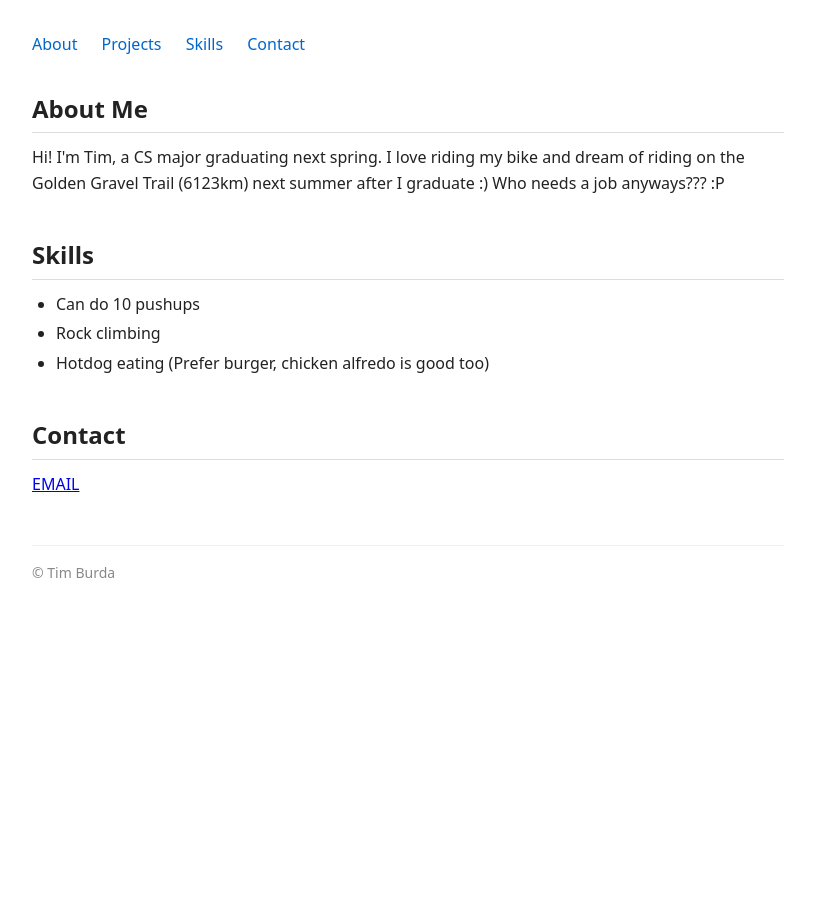
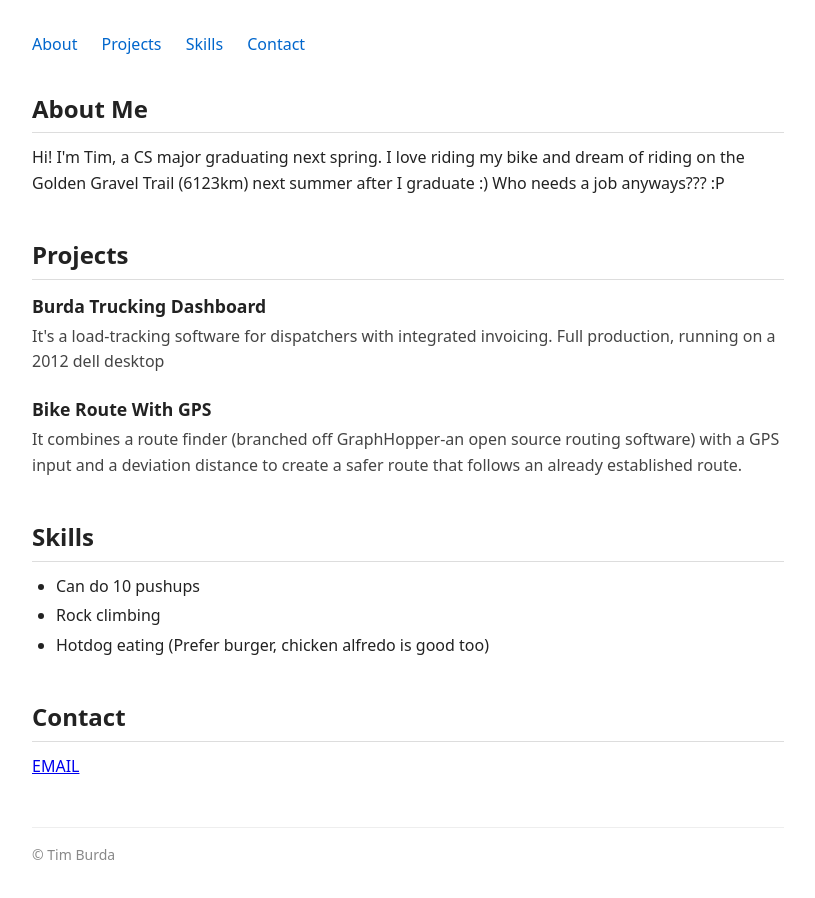
Before and after one commit to Timmybu/1530-Assn3, a plain HTML site: page index.html in a window 1280 px wide. Shown: the whole page, without its empty margins (232-1047 px from the left). Before the commit the page ends 800 px from the top, so only its background shows below. Drawn offline with Linux system fonts and the light colour scheme.

Commit message:
fix projects

```diff
--- a/index.html
+++ b/index.html
@@ -28,6 +28,20 @@
       Who needs a job anyways??? :P
     </section>
 
+    <section id="projects">
+      <h2>Projects</h2>
+
+      <div class="project">
+        <h3>Burda Trucking Dashboard</h3>
+        <p>It's a load-tracking software for dispatchers with integrated invoicing. Full production, running on a 2012 dell desktop</p>
+      </div>
+
+      <div class="project">
+        <h3>Bike Route With GPS</h3>
+        <p>It combines a route finder (branched off GraphHopper-an open source routing software) with a GPS input and a deviation distance to create a safer route that follows an already established route.</p>
+      </div>
+
+    </section>
 
     <section id="skills">
       <h2>Skills</h2>
```
